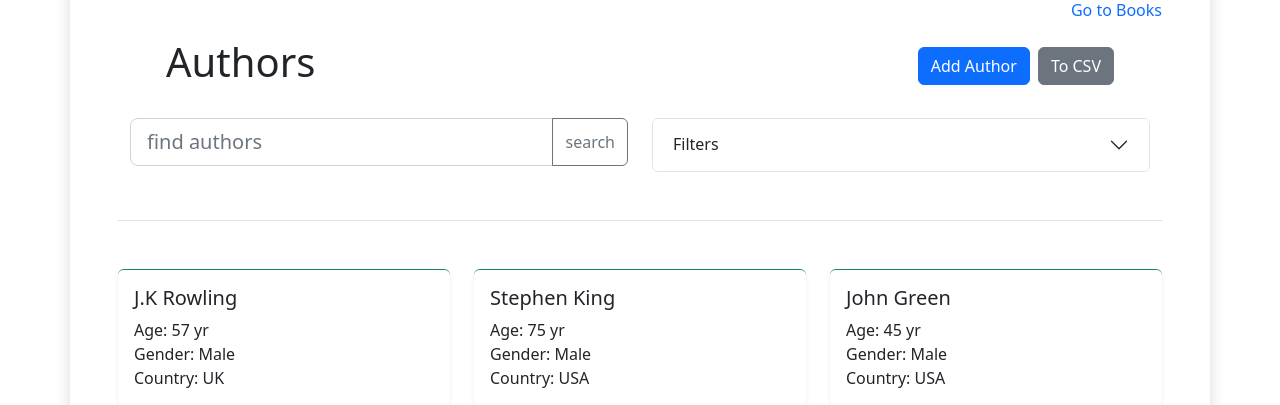
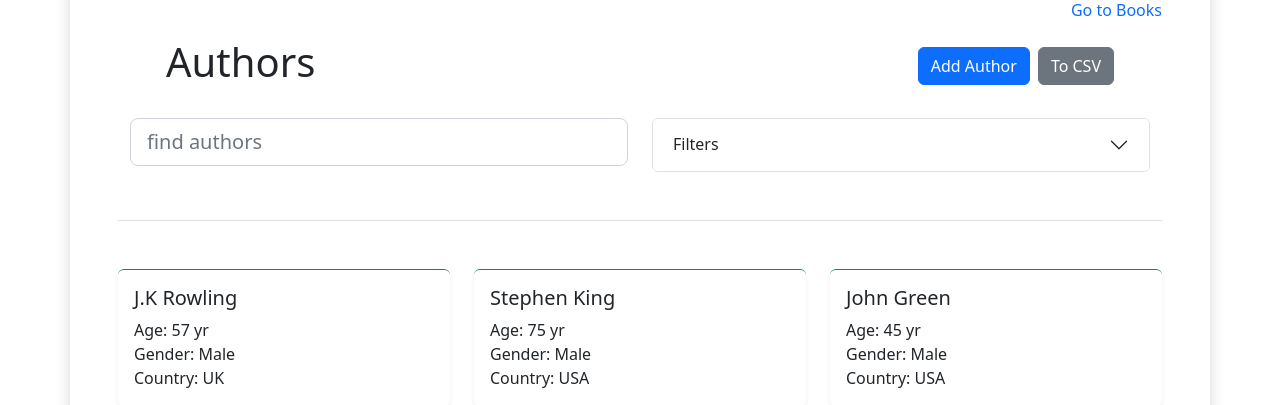
Before and after one commit to arshadak1/GeneBooks, a Django app: page /authors in a window 1280 px wide. Shown: the part 192-597 px from the top of the page. Run offline with Django 4.2, Linux system fonts and the light colour scheme; data comes from the database, SQL or seed files in the repository.

Commit message:
removed search btn from author and book pages

```diff
--- a/book/static/book/author.js
+++ b/book/static/book/author.js
@@ -4,8 +4,9 @@ import { API_ENDPOINT, toCSV, letterSpaceValidation, getCsrf, setCardDetails } f
 
 const add_author_btn = document.getElementById('add-author')
 
-const author_search_btn = document.getElementById('author-search-btn')
+// const author_search_btn = document.getElementById('author-search-btn')
 const author_search_field = document.getElementById('author-field')
+// const author_search_form = document.getElementById('author-search-form')
 
 // filters
 const age_filter_btn = document.getElementById('age-filter-btn')
@@ -185,7 +186,7 @@ const resetFilters = () => {
 // event listeners
 add_author_btn.addEventListener('click', submitAuthorDetails)
 
-author_search_btn.addEventListener('click', getAuthors)
+// author_search_btn.addEventListener('click', getAuthors)
 
 age_filter_btn.addEventListener('click', getAuthors)
 
@@ -201,4 +202,9 @@ csv_alert.querySelector('button').addEventListener('click', () => {
 authors_to_csv_btn.addEventListener('click', () => toCSV('authors-csv', 'authors-csv-download'))
 
 clear_filters.addEventListener('click', resetFilters)
+author_search_field.addEventListener('input', getAuthors)
+// author_search_form.addEventListener('submit', () => {
+//     e.preventDefault()
+//     getAuthors(e)
+// }, false)
 // getAuthors()
--- a/book/static/book/book.js
+++ b/book/static/book/book.js
@@ -234,7 +234,7 @@ book_rating.addEventListener('input', (e) => {
     changeRatingText("current-book-rating", book_rating)
 })
 
-book_search_btn.addEventListener('click', getBooks)
+book_search_field.addEventListener('input', getBooks)
 
 
 // filter event listeners
--- a/book/templates/book/author.html
+++ b/book/templates/book/author.html
@@ -115,7 +115,7 @@
         <div class="container mt-4 text-center border-bottom pb-5">
             <div class="row row-cols-1 row-cols-sm-1 row-cols-md-2 gy-3">
                 <div class="col ">
-                    <form action="">
+                    <form action="" id="author-search-form" onsubmit="return false">
                         {% csrf_token %}
                         <div class="input-group">
                             <input type="text"
@@ -123,9 +123,9 @@
                                    id="author-field"
                                    name="author-field"
                                    placeholder="find authors"/>
-                            <button class="btn btn-outline-secondary"
+                            <!-- <button class="btn btn-outline-secondary"
                                     type="button"
-                                    id="author-search-btn">search</button>
+                                    id="author-search-btn">search</button> -->
                         </div>
                     </form>
                 </div>
--- a/book/templates/book/book.html
+++ b/book/templates/book/book.html
@@ -102,12 +102,12 @@ Books - GeneBooks
         <!-- search input -->
         <div class="row row-cols-1 row-cols-sm-1 row-cols-md-2 gy-3">
             <div class="col">
-                <form action="">
+                <form action="" id="book-search-form" onsubmit="return false">
                     {% csrf_token %}
                     <div class="input-group">
                         <input type="text" class="form-control form-control-lg" id="book-search-field"
                             name="book-search-field" placeholder="Find Books" />
-                        <button class="btn btn-outline-secondary" type="button" id="book-search-btn">Search</button>
+                        <!-- <button class="btn btn-outline-secondary" type="button" id="book-search-btn">Search</button> -->
                     </div>
                 </form>
             </div>
```
Also changed, not shown: README.md.
